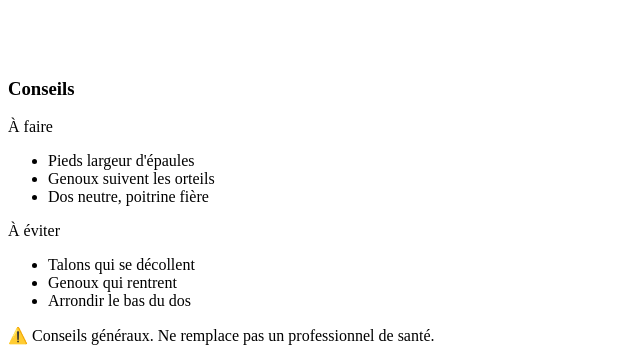
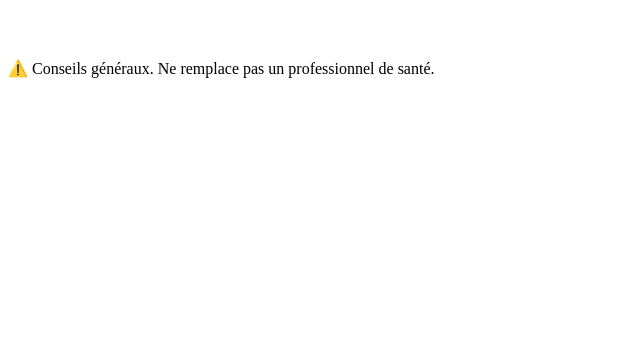
Before and after one commit to lebasquelyza/files3d, a Next.js app in the folder ai-fitness-demo-netlify-static/: page /exercise/squat in a window 1280 px wide. Shown: the part 831-1184 px from the top of the page, without its empty margins (0-640 px from the left). After the commit the page ends 917 px from the top, so only its background shows below. Built offline with nearby package versions, Linux system fonts and the light colour scheme.

Commit message:
Update page.js

```diff
--- a/ai-fitness-demo-netlify-static/app/exercise/[slug]/page.js
+++ b/ai-fitness-demo-netlify-static/app/exercise/[slug]/page.js
@@ -1,65 +1,46 @@
 import dynamic from "next/dynamic";
 import { EXERCISES } from "@/lib/exercises";
 
+// On fige les routes dynamiques à la build
 export const dynamicParams = false;
 export async function generateStaticParams() {
-  const { EXERCISES } = await import('@/lib/exercises');
   return EXERCISES.map(e => ({ slug: e.id }));
 }
 
-const SquatAngles = dynamic(() => import("@/components/SquatAngles"), { ssr: false });
+// ⚠️ Le composant Lottie est client-only → import dynamique sans SSR
+const SquatAngles = dynamic(
+  () => import("@/components/SquatAngles"),
+  { ssr: false }
+);
 
 export default function ExercisePage({ params }) {
   const ex = EXERCISES.find(e => e.id === params.slug);
-  if (!ex) return <div>Exercice introuvable.</div>;
+  if (!ex) return <div className="card">Exercice introuvable.</div>;
 
-  const Title = (
-    <h1 className="text-2xl font-bold mb-3">
-      {ex.name} — Démonstration
-    </h1>
-  );
-
+  // Cas Squat avec Lottie (face/profil/dos)
   if (ex.lottie) {
     return (
       <div className="space-y-6">
         <div className="card">
-          {Title}
-          <SquatAngles urls={ex.lottie} />
+          <h1 className="text-2xl font-bold mb-3">{ex.name} — Démonstration</h1>
+          <SquatAngles
+            urls={{
+              front: ex.lottie.front, // "/lottie/squat-front.json"
+              side:  ex.lottie.side,  // "/lottie/squat-side.json"
+              back:  ex.lottie.back,  // "/lottie/squat-back.json"
+            }}
+          />
         </div>
-        <Tips ex={ex} />
       </div>
     );
   }
 
+  // (Facultatif) fallback vidéo si un jour tu as d'autres exos en MP4
   return (
     <div className="space-y-6">
       <div className="card">
-        {Title}
+        <h1 className="text-2xl font-bold mb-3">{ex.name} — Démonstration</h1>
         <video className="w-full rounded-xl" src={ex.video} poster={ex.thumbnail} controls loop playsInline />
-      </div>
-      <Tips ex={ex} />
-    </div>
-  );
-}
-
-function Tips({ ex }) {
-  if (!ex.cues && !ex.mistakes) return null;
-  return (
-    <div className="card">
-      <h3 className="font-semibold mb-2">Conseils</h3>
-      <div className="grid sm:grid-cols-2 gap-4">
-        {ex.cues && (
-          <div>
-            <div className="font-medium">À faire</div>
-            <ul className="list-disc pl-5 opacity-90">{ex.cues.map((c, i) => <li key={i}>{c}</li>)}</ul>
-          </div>
-        )}
-        {ex.mistakes && (
-          <div>
-            <div className="font-medium">À éviter</div>
-            <ul className="list-disc pl-5 opacity-90">{ex.mistakes.map((m, i) => <li key={i}>{m}</li>)}</ul>
-          </div>
-        )}
       </div>
     </div>
   );
```
